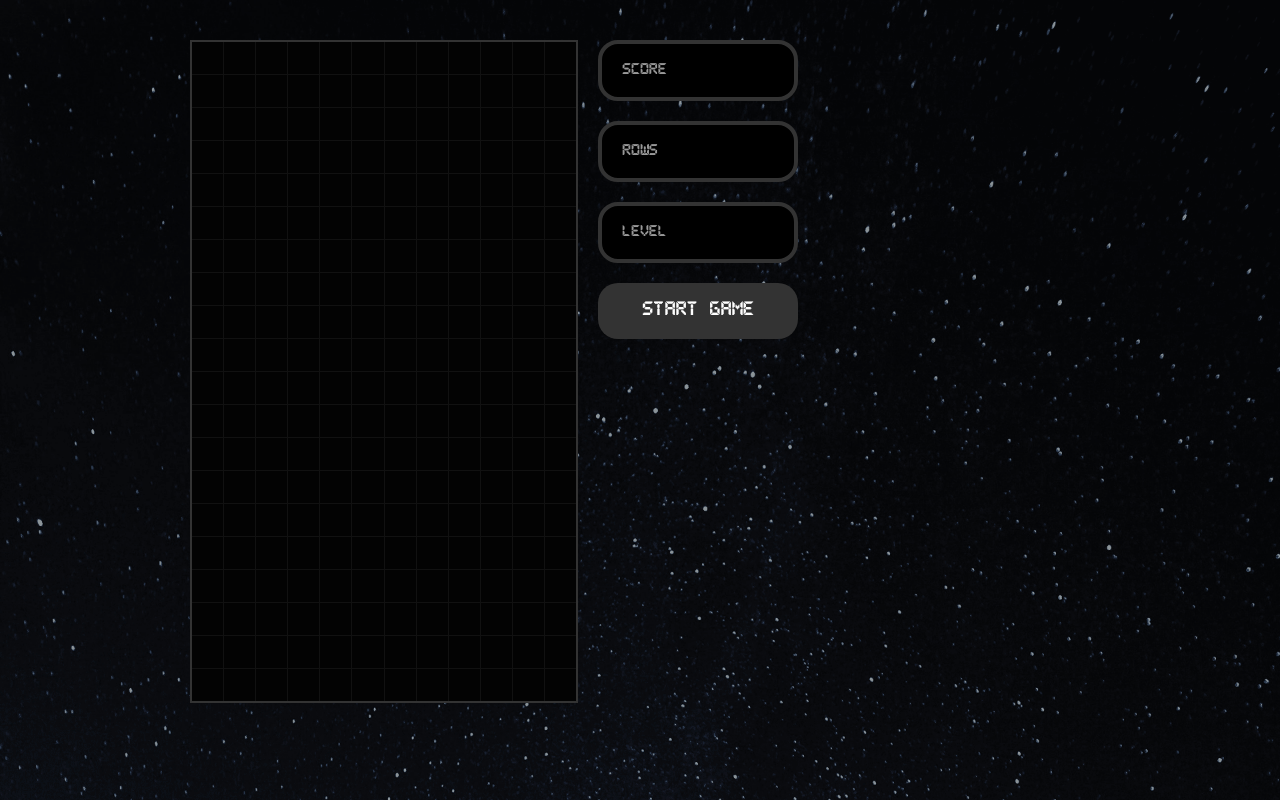
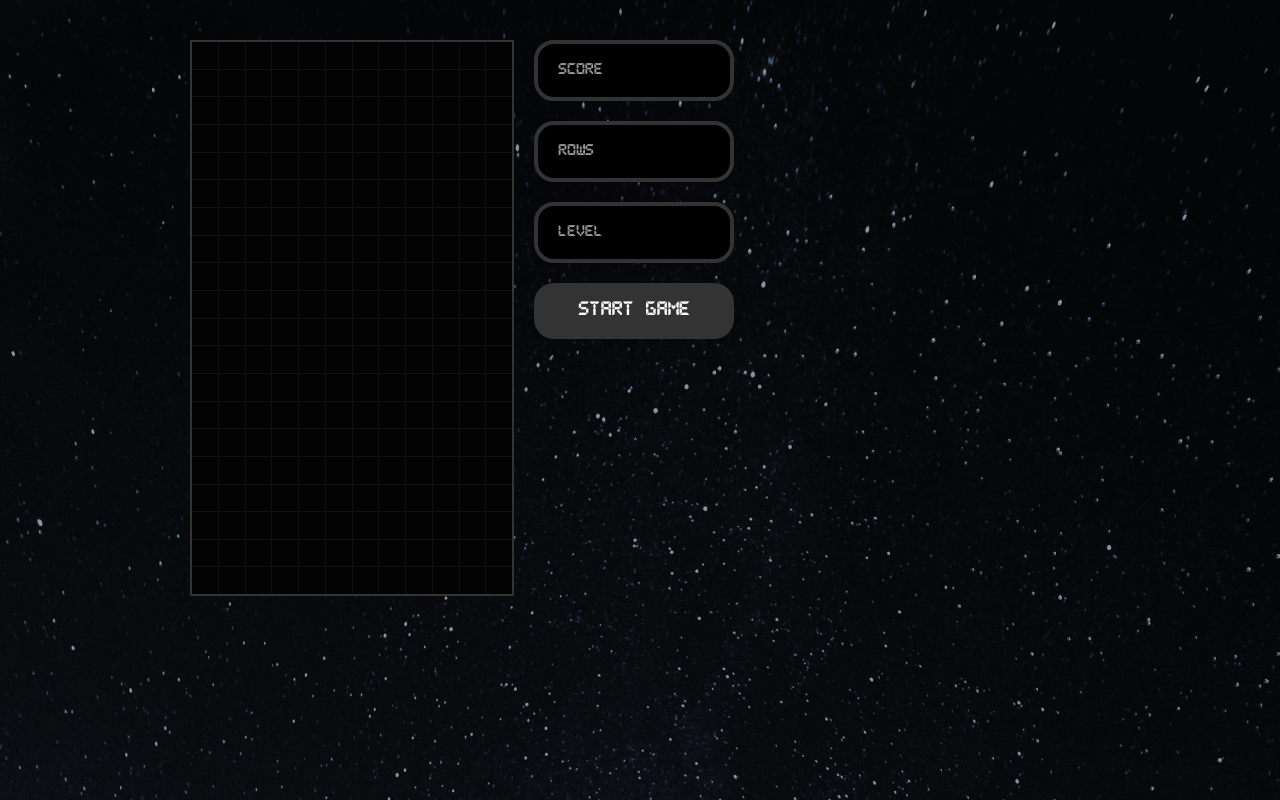
Before and after one commit to outhone/react-tetris, a React (Create React App) app: page / in a window 1280 px wide. Built offline with nearby package versions, Linux system fonts and the light colour scheme.

Commit message:
Added custom hooks

```diff
--- a/package.json
+++ b/package.json
@@ -8,7 +8,6 @@
     "@testing-library/user-event": "^13.5.0",
     "@types/jest": "^27.5.2",
     "@types/node": "^16.18.98",
-    "@types/react": "^18.3.3",
     "@types/react-dom": "^18.3.0",
     "react": "^18.3.1",
     "react-dom": "^18.3.1",
@@ -42,6 +41,7 @@
   },
   "devDependencies": {
     "@eslint/js": "^9.4.0",
+    "@types/react": "^18.3.3",
     "@typescript-eslint/eslint-plugin": "^7.12.0",
     "@typescript-eslint/parser": "^7.12.0",
     "eslint": "^8.57.0",
--- a/src/App.css
+++ b/src/App.css
@@ -103,11 +103,11 @@ body {
 
 .stageComponent {
   display: grid;
-  grid-template-rows: repeat(20, calc(30vw / 12));
+  grid-template-rows: repeat(20, calc(25vw / 12));
   grid-template-columns: repeat(12, 1fr);
   grid-gap: 1px;
   border: 2px solid #333;
   width: 100%;
-  max-width: 30vw;
+  max-width: 25vw;
   background: #111;
 }
--- a/src/components/Tetris.tsx
+++ b/src/components/Tetris.tsx
@@ -1,25 +1,78 @@
-// import { useState } from 'react';
+import { useState } from 'react';
+import type { KeyboardEvent } from 'react';
+
 import { createStage } from '../utils/gameHelpers';
 
 // Components
 import Stage from './Stage';
 import Display from './Display';
 import StartButton from './StartButton';
-// import StartButton from './StartButton';
 
-const Tetris = () => (
-  // const [gameOver, setGameOver] = useState(false);
+// Custom Hooks
+import usePlayer from '../hooks/usePlayer';
+import useStage from '../hooks/useStage';
 
-  <div className="tetrisWrapper">
+const Tetris = () => {
+  // const [dropTime, setDropTime] = useState(null);
+  const [gameOver, setGameOver] = useState(false);
+
+  const { player, updatePlayer, resetPlayer } = usePlayer();
+  const { stage, setStage } = useStage(player);
+
+  console.log('rendering');
+
+  // eslint-disable-next-line @typescript-eslint/no-explicit-any
+  const movePlayer = (dir: any) => {
+    updatePlayer({ x: dir, y: 0 });
+  };
+
+  const startGame = () => {
+    setStage(createStage());
+    resetPlayer();
+    setGameOver(false);
+  };
+
+  const drop = () => {
+    updatePlayer({ x: 0, y: 1, collided: false });
+  };
+
+  const dropPlayer = () => {
+    drop();
+  };
+
+  const move = (e: KeyboardEvent<HTMLDivElement>) => {
+    if (!gameOver) {
+      if (e.key === 'Arrow Left') {
+        movePlayer(-1);
+      } else if (e.key === 'Arrow Right') {
+        movePlayer(1);
+      } else if (e.key === 'Arrow Down') {
+        dropPlayer();
+      } else if (e.key === 'Arrow Up') {
+        console.log('Arrow up');
+      }
+    }
+  };
+
+  return (
+    <div
+      className="tetrisWrapper"
+      role="button"
+      tabIndex={0}
+      onKeyDown={(e) => move(e)}
+    >
       <div className="tetris">
-      <Stage stage={createStage()} />
+        <Stage stage={stage} />
         <aside>
           <Display text="Score" />
           <Display text="Rows" />
           <Display text="Level" />
-        <StartButton callback={() => {}} />
+          <StartButton callback={startGame} />
+          {gameOver && <Display text="Game Over" />}
         </aside>
       </div>
     </div>
   );
+};
+
 export default Tetris;
--- /dev/null
+++ b/src/hooks/usePlayer.js
@@ -0,0 +1,32 @@
+import { useState, useCallback } from 'react';
+
+import { randomShape } from '../utils/shapes';
+import { STAGE_WIDTH } from '../utils/gameHelpers';
+
+const usePlayer = () => {
+  const [player, setPlayer] = useState({
+    pos: { x: 0, y: 0 },
+    shape: randomShape().shape,
+    collided: false,
+  });
+
+  const updatePlayer = ({ x, y, collided = false }) => {
+    setPlayer((prev) => ({
+      ...prev,
+      pos: { x: prev.pos.x + x, y: prev.pos.y + y },
+      collided,
+    }));
+  };
+
+  const resetPlayer = useCallback(() => {
+    setPlayer({
+      pos: { x: STAGE_WIDTH / 2 - 2, y: 0 },
+      shape: randomShape().shape,
+      collided: false,
+    });
+  }, []);
+
+  return { player, updatePlayer, resetPlayer };
+};
+
+export default usePlayer;
--- /dev/null
+++ b/src/hooks/useStage.js
@@ -0,0 +1,14 @@
+import { useState } from 'react';
+
+import { createStage } from '../utils/gameHelpers';
+
+const useStage = (player, resetPlayer) => {
+  console.log(player);
+  console.log(resetPlayer);
+
+  const [stage, setStage] = useState(createStage());
+
+  return { stage, setStage };
+};
+
+export default useStage;
```
Also changed, not shown: src/hooks/useInterval.js (+5 -2 lines), 1 other file (tests, documents, lock files or other folders). Lines whose indentation alone changed are shown as unchanged.
